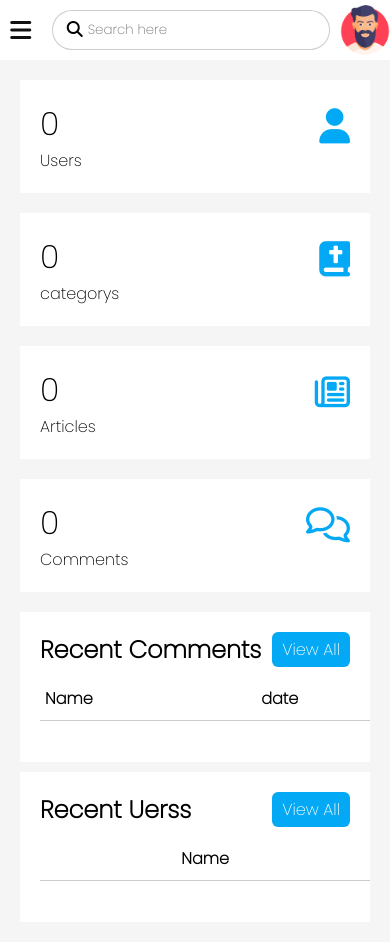
After one commit to Mohamed-Ben-Hamza/blog-procedural, a PHP site: page /admin/dashboard.php in a window 390 px wide. The commit adds this page. Run offline with PHP 8.4, Linux system fonts and the light colour scheme; data that the repository does not hold is empty; some libraries are stand-ins or nearby versions.

Commit message:
dashbord admin responsive

```diff
--- /dev/null
+++ b/admin/dashboard.php
@@ -0,0 +1,33 @@
+<?php
+include "../database.php";
+
+
+session_start();
+
+if(isset($_SESSION['user'])){
+    if($_SESSION['user']){
+        $_SESSION['user'];
+    }
+
+    else{
+        header('location:../sign_in.php');
+    }
+}
+
+
+$sql="SELECT * from users ORDER BY  created_at LIMIT 6 ";
+$result1 = $conn->prepare($sql);
+$result1->execute([]);
+$res = $result1->fetchAll(PDO::FETCH_ASSOC);
+
+$requestCount="SELECT * from users ";
+$requestCount = $conn->prepare($requestCount);
+$requestCount->execute([]);
+$resultCount = $requestCount->fetchAll(PDO::FETCH_ASSOC);
+
+$sql="SELECT * from comments";
+$resultComments = $conn->prepare($sql);
+$resultComments->execute([]);
+$resComments = $resultComments->fetchAll(PDO::FETCH_ASSOC);
+
+include "dashboard.phtml";
--- /dev/null
+++ b/admin/dashboard.phtml
@@ -0,0 +1,196 @@
+<!DOCTYPE html>
+<html lang="en">
+
+<head>
+    <meta charset="UTF-8">
+    <meta http-equiv="X-UA-Compatible" content="IE=edge">
+    <meta name="viewport" content="width=device-width, initial-scale=1.0">
+    <title>Document</title>
+    <script src="https://kit.fontawesome.com/96a458c9a5.js" crossorigin="anonymous"></script>
+    <link rel="stylesheet" href="../css/admin.css">
+</head>
+
+<body>
+    <!-- start header -->
+    <div class="container">
+        <div class="navigation">
+            <ul>
+                <li>
+                    <a href="#">
+                        <span class="icon"><i class="fas fa-tachometer-alt"></i></span>
+                        <span class="title">
+                            <h2>dashboard</h2>
+                        </span>
+                    </a>
+                </li>
+
+                <li>
+                    <a href="../index.php">
+                        <span class="icon"><i class="fas fa-home"></i></span>
+                        <span class="title">Home</span>
+                    </a>
+                </li>
+
+                <li>
+                    <a href="">
+                        <span class="icon"><i class="fas fa-user"></i></span>
+                        <span class="title">Users</span>
+                    </a>
+                </li>
+                <li>
+                    <a href="">
+                        <span class="icon"><i class="fas fa-bible"></i></span>
+                        <span class="title">Add Categories</span>
+                    </a>
+                </li>
+                <li>
+                    <a href="">
+                        <span class="icon"><i class="far fa-newspaper"></i></span>
+                        <span class="title">Add Article</span>
+                    </a>
+                </li>
+                <li>
+                    <a href="">
+                        <span class="icon"><i class="far fa-comments"></i></span>
+                        <span class="title">Comments</span>
+                    </a>
+                </li>
+                <li>
+                    <a href="../logout.php">
+                        <span class="icon"><i class="fas fa-sign-out-alt"></i></span>
+                        <span class="title">Logout</span>
+                    </a>
+                </li>
+
+            </ul>
+        </div>
+        <!--end header  -->
+
+        <div class="main">
+            <div class="topbar">
+                <div class="toggle"></div>
+                <div class="search">
+                    <label for="">
+                        <input type="text" placeholder="Search here">
+                        <i class="fas fa-search"></i>
+                    </label>
+                </div>
+                <div class="user">
+                    <img src="../images/man.png" alt="Admin">
+                    </span>
+                </div>
+
+                <?php if (isset($_SESSION['user'])) :  ?>
+                    <span class="name"> <?= $_SESSION['user']['username'] ?>
+
+                    <?php endif;  ?>
+            </div>
+
+                    <!-- start card BOX -->
+            <div class="cardBox">
+                <div class="card">
+                    <div>
+                        <div class="numbers"><?= count($resultCount) ?></div>
+                        <div class="cardName">Users</div>
+                    </div>
+                    <div class="iconBox"><i class="fa fa-user " aria-hidden="true"></i></div>
+                </div>
+
+                <div class="card">
+                    <div>
+                        <div class="numbers"><?= count($resultCount) ?></div>
+                        <div class="cardName">categorys</div>
+                    </div>
+                    <div class="iconBox"><i class="fas fa-bible"></i></div>
+                </div>
+
+
+                <div class="card">
+                    <div>
+                        <div class="numbers"><?= count($resultCount) ?></div>
+                        <div class="cardName">Articles</div>
+                    </div>
+                    <div class="iconBox"><i class="far fa-newspaper"></i></div>
+                </div>
+
+                <div class="card">
+                    <div>
+                        <div class="numbers"><?= count($resultCount) ?></div>
+                        <div class="cardName">Comments</div>
+                    </div>
+                    <div class="iconBox"><i class="far fa-comments"></i></div>
+                </div>
+
+            </div>
+            <!-- end card BOX -->
+
+            <div class="details">
+                <div class="recentComments">
+                    <div class="cardHeader">
+                        <h2>Recent Comments</h2>
+                        <a href="" class="btn">View All</a>
+                    </div>
+                    <!-- resulst Comments -->
+
+                    <table>
+                        <thead>
+                            <tr>
+                                <td>Name</td>
+                                <td>date</td>
+                                <td>Comments</td>
+                            </tr>
+                        </thead>
+                        <tbody>
+                            <?php foreach ($res as $user) : ?>
+                                <tr>
+                                    <td><?= $user['username'] ?></td>
+                                    <td><?= $user['created_at'] ?></td>
+                                    <td><?= $user['email'] ?></td>
+
+                                </tr>
+                            <?php endforeach; ?>
+
+                        </tbody>
+                    </table>
+
+                </div>
+                <!-- end result Comments  -->
+
+                <!-- results users  -->
+                <div class="recentComments">
+                    <div class="cardHeader">
+                        <h2>Recent Uerss</h2>
+                        <a href="" class="btn">View All</a>
+                    </div>
+                    <!-- resulst Comments -->
+
+                    <table>
+                        <thead>
+                            <tr>
+                                <td>Name</td>
+                                <td>date</td>
+
+                            </tr>
+                        </thead>
+                        <tbody>
+                            <?php foreach ($res as $user) : ?>
+                                <tr>
+                                    <td><?= $user['username'] ?></td>
+                                    <td><?= $user['created_at'] ?></td>
+
+                                </tr>
+                            <?php endforeach; ?>
+                        </tbody>
+                    </table>
+                </div>
+
+                <!-- end result user -->
+            </div>
+
+        </div>
+    </div>
+
+    <script src="../js/dashborad.js"></script>
+</body>
+
+</html>
--- /dev/null
+++ b/css/admin.css
@@ -0,0 +1,364 @@
+@import url('https://fonts.googleapis.com/css2?family=Poppins:wght@200&display=swap');
+/* global  property*/
+*{
+    box-sizing: border-box;
+    margin: 0;
+    padding: 0;
+
+    font-family: 'Poppins',sans-serif;
+}
+body{
+overflow-x: hidden
+}
+.container{
+    position: relative;
+    width: 100%;
+}
+.navigation{
+    position: fixed;
+    width: 300px;
+    height: 100%;
+    background:#003147 ;
+    transition: 0.5s;
+    overflow: hidden;
+
+}
+.navigation.active{
+    width: 60px;
+}
+
+.navigation ul
+{
+    position: absolute;
+    top: 0;
+    left: 0;
+    width: 100%;
+}
+.navigation ul li {
+    position: relative;
+    width: 100%;
+    list-style-type: none;
+}
+.navigation ul li:hover{
+    background:#03a9f4 ;
+}
+.navigation ul li:nth-child(1){
+    margin-bottom: 20px;
+}
+.navigation ul li:nth-child(1):hover{
+    background: transparent;
+}
+
+
+.navigation ul li a {
+    position: relative;
+    display: block;
+    width: 100%;
+    display: flex;
+    text-decoration: none;
+    color: #fff;
+}
+
+.navigation ul li a .icon{
+    position: relative;
+    display: block;
+    min-width: 60px;
+    height: 60px;
+    line-height: 60px;
+    text-align: center;
+}
+.navigation ul li a .icon .fas ,.navigation ul li a .icon .far{
+    color: #fff;
+    font-size: 1.5em;
+}
+
+.navigation ul li a .title{
+    position: relative;
+    display: block;
+    padding: 0 10px;
+    height: 60px;
+    line-height: 60px;
+}
+
+.main{
+   position: absolute;
+   width: calc(100% - 300px);
+   left: 300px;
+   min-height: 100vh;
+   background: #f5f5f5;
+   transition: 0.5s;
+}
+.main.active{
+    width: calc(100% - 60px);
+    left: 60px;
+}
+.main .topbar{
+    width: 100%;
+    background: #fff;
+    height: 60px;
+    display: flex;
+    justify-content: space-between;
+    align-items: center;
+}
+
+.toggle{
+    position: relative;
+    width: 60px;
+    height: 60px;
+
+    cursor: pointer;
+}
+.toggle::before{
+   content:'\f0c9' ;
+   font-family: fontAwesome;
+   position: absolute;
+   width: 100%;
+   height: 100%;
+   line-height: 60px;
+   font-size: 1.5em;
+   text-align: center;
+   color: #111;
+}
+
+.search{
+    position: relative;
+    width: 400px;
+    margin: 0 10px;
+}
+
+.search label{
+position: relative;
+width: 100%;
+}
+
+.search label input{
+    width: 100%;
+    height: 40px;
+    border-radius: 40px;
+    padding: 5px 20px;
+    padding-left: 35px;
+    outline: none;
+    border:1px solid rgba(0, 0, 0, 0.2)
+}
+
+.search label .fas{
+    position: absolute;
+    left: 15px;
+    top: 4px;
+}
+
+.user{
+    position: relative;
+    min-width: 50px;
+    width: 50px;
+    height: 50px;
+    border-radius: 50%;
+    overflow: hidden;
+}
+.user img{
+    position: absolute;
+    top: 0;
+    left: 0;
+    width: 100%;
+    height: 100%;
+    object-fit:cover ;
+}
+
+.name{
+    margin-right:50px;
+}
+.cardBox{
+    position: relative;
+    width: 100%;
+    padding: 20px;
+    display: grid;
+    grid-template-columns: repeat(4,1fr);
+    grid-gap: 20px;
+}
+
+.cardBox .card{
+    position: relative;
+    background: #fff ;
+    padding: 20px;
+    display: flex;
+    justify-content: space-between ;
+    cursor: pointer;
+}
+.cardBox .card .numbers{
+    position: relative;
+    font-size: 2em;
+    font-weight: 500;
+}
+.cardBox .card .numbers .cardName{
+color: #999;
+}
+.cardBox .card .iconBox{
+    font-size: 2.2em;
+    color: #03a9f4;
+}
+
+.details{
+    position: relative;
+    width: 100%;
+    padding: 20px;
+    padding-top: 0;
+    display: grid;
+    grid-gap: 10px;
+    grid-template-columns: repeat( 2fr 1fr);
+
+}
+
+.details .recentComments{
+    position: relative;
+    width: 100%;
+    min-height: 150px;
+    padding: 20px;
+    background: #fff;
+}
+.cardHeader{
+    display: flex;
+    justify-content: space-between;
+    align-items: flex-start ;
+}
+
+.cardHeader h2 {
+    font-weight: 600;
+}
+.btn{
+    position: relative;
+    padding: 5px 10px ;
+    background: #03a9f4;
+    color: #fff;
+    text-decoration: none;
+    border-radius: 6px;
+}
+
+.details table{
+    width: 100%;
+    border-collapse: collapse;
+    margin-top: 10px;
+}
+
+.details table thead td{
+font-weight: 600;
+}
+.details .recentComments table tr{
+    border-bottom: 1px solid rgba(0, 0, 0, 0.2);
+}
+.details .recentComments table tbody tr:last-child{
+    border-bottom: none;
+}
+
+.details .recentComments table tbody tr:hover{
+    background: #03a9f4;
+    color: #fff ;
+}
+
+.details .recentComments table  tr td{
+
+    padding:  9px 5px;
+}
+
+.details .recentComments table tbody  tr td{
+
+    font-weight: bold;
+}
+
+.details .recentComments table tbody tr td:last-child,
+.details .recentComments table thead tr td:last-child{
+    text-align: right;
+    overflow: hidden;
+}
+
+
+.details .recentComments table tbody tr td:nth-last-child(2),
+.details .recentComments table thead tr td:nth-last-child(2){
+    text-align: center;
+    overflow: hidden;
+}
+
+ .details .recentUsers{
+    position: relative;
+
+    min-height: 150px;
+    background: #fff;
+    padding: 20px;
+}
+
+
+@media (max-width: 992px) {
+    .navigation{
+        left: -300px;
+    }
+    .navigation.active{
+        left: 0;
+        width: 300px ;
+    }
+    .main{
+        width: 100%;
+        left: 0;
+    }
+    .main.active{
+        width:  calc(100% - 300px);
+        left: 300px;
+    }
+
+    .cardBox{
+        grid-template-columns: repeat(2,1fr);
+
+    }
+    .details{
+        grid-template-columns:repeat(1,1fr) ;
+    }
+
+}
+
+@media (max-width: 768px){
+    .cardBox{
+        grid-template-columns: repeat(1,1fr);
+    }
+
+    .details{
+        grid-template-columns:repeat(1,1fr) ;
+    }
+    .details .recentComments {
+        width: 100%;
+    }
+
+
+}
+
+
+@media (max-width: 480px){
+    .cardBox{
+        grid-template-columns: repeat(1,1fr);
+    }
+    .details .recentComments{
+        overflow-x: auto;
+    }
+    .details .recentComments table{
+        width: 600px;
+    }
+    .navigation{
+        width:100%;
+        left: -100%;
+        z-index: 1000;
+    }
+    .navigation.active{
+        width:100%;
+        left: 0;
+    }
+    .toggle.active{
+        position: fixed;
+        z-index: 1000;
+        right: 0;
+        left: initial ;
+    }
+    .toggle.active::before{
+        color: #fff;
+    }
+    .main,.main.active{
+        width: 100%;
+        left: 0 ;
+    }
+}
--- a/index.php
+++ b/index.php
@@ -10,4 +10,5 @@ $_SESSION['user'];
 
 
 
+
 include 'index.phtml';
--- a/index.phtml
+++ b/index.phtml
@@ -27,8 +27,12 @@
                     <ul class="list-register">
 
                             <?php if(isset($_SESSION['user'])):?>
+                                <?php if($_SESSION['user']['admin']==1):?>
 
-                                <li><a href="sign_up.php"><i class="fas fa-user"></i> <?=$_SESSION['user']['username']?></a></li>
+                                <li><a href="admin/dashboard.php"><i class="fas fa-user"></i> <?=$_SESSION['user']['username']?></a></li>
+                                <?php else:?>
+                                    <li><a href="user/dashboard.php"><i class="fas fa-user"></i> <?=$_SESSION['user']['username']?></a></li>
+                                <?php endif;?>
                                 <li><i class="fas fa-sign-in-alt"></i> <a href="logout.php">disconnect</a></li>
 
                                 <?php else:?>
```
Also changed, not shown: js/dashborad.js (added, +9 -0 lines), images/man.png (added), js/main.js (line endings or trailing spaces).
